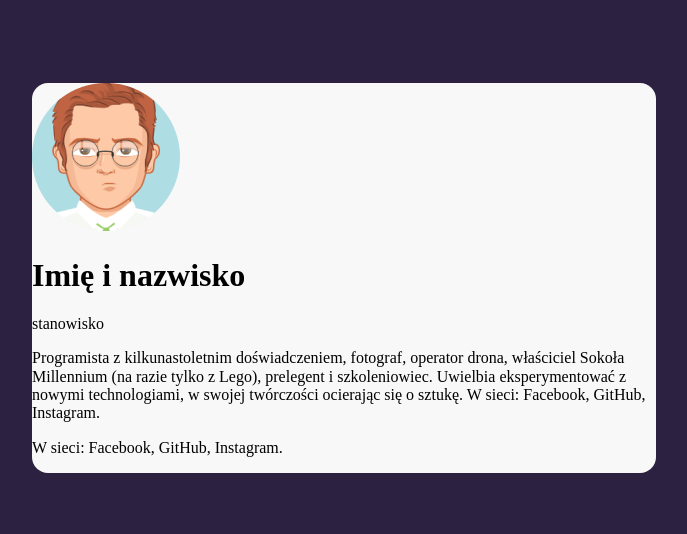
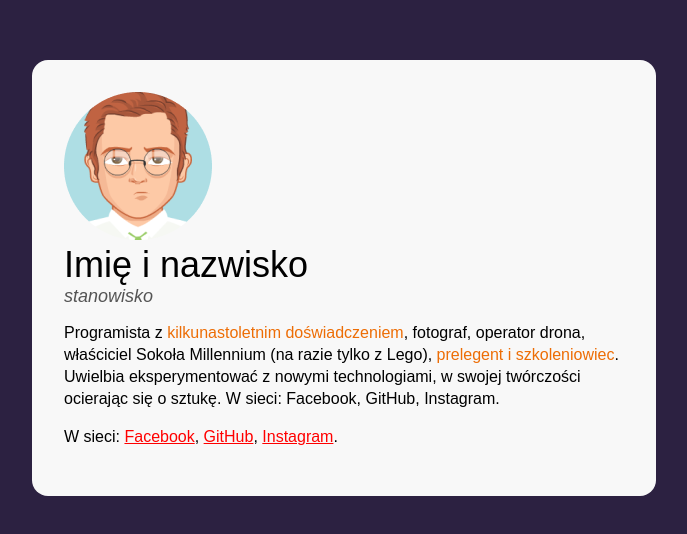
Before and after one commit to lukasz-tyborowski/business-card, a plain HTML site: page index.html in a window 1280 px wide. Shown: the part 122-656 px from the top of the page, without its empty margins (296-983 px from the left). Drawn offline with nearby package versions, Linux system fonts and the light colour scheme.

Commit message:
complete BEM

```diff
--- a/index.html
+++ b/index.html
@@ -9,20 +9,24 @@
   </head>
   <body>
     <main class="main">
-      <article>
-        <img src="avatar.png" alt="Zdjęcie Imię i nazwisko" />
-        <header>
-          <h1>Imię i nazwisko</h1>
-          <p>stanowisko</p>
+      <article class="person">
+        <img
+          class="person__picture"
+          src="avatar.png"
+          alt="Zdjęcie Imię i nazwisko"
+        />
+        <header class="person__info">
+          <h1 class="person__name">Imię i nazwisko</h1>
+          <p class="person__position">stanowisko</p>
         </header>
-        <p>
-          Programista z kilkunastoletnim doświadczeniem, fotograf, operator
-          drona, właściciel Sokoła Millennium (na razie tylko z Lego), prelegent
-          i szkoleniowiec. Uwielbia eksperymentować z nowymi technologiami, w
+        <p class="person__description">
+          Programista z <strong class="special">kilkunastoletnim doświadczeniem</strong>, fotograf, operator
+          drona, właściciel Sokoła Millennium (na razie tylko z Lego), <strong class="special">prelegent
+          i szkoleniowiec</strong>. Uwielbia eksperymentować z nowymi technologiami, w
           swojej twórczości ocierając się o sztukę. W sieci: Facebook, GitHub,
           Instagram.
         </p>
-        <p>W sieci: Facebook, GitHub, Instagram.</p>
+        <p class="person__description">W sieci: <a class="person__link" href="#">Facebook</a>, <a class="person__link" href="#">GitHub</a>, <a class="person__link" href="#">Instagram</a>.</p>
       </article>
     </main>
   </body>
--- a/style.css
+++ b/style.css
@@ -1,14 +1,57 @@
+html {
+  box-sizing: border-box;
+}
+
+*,
+*:before,
+*:after {
+  box-sizing: inherit;
+}
+
 body {
-    background: #2C2141;
+  background: #2c2141;
   display: flex;
   align-items: center;
   justify-content: center;
   min-height: 100vh;
+  font-family: Arial, Helvetica, sans-serif
 }
 
 .main {
-    background: #F8F8F8;
+  background: #f8f8f8;
   border-radius: 16px;
   width: 624px;
   margin: 16px;
+  padding: 32px;
 }
+
+.person {
+
+}
+
+.person__description {
+    font-size: 16px;
+    line-height: 22px;
+}
+
+.person__name {
+    font-size: 36px;
+    margin: 0;
+    font-weight: normal;
+}
+
+.person__position {
+    font-size: 18px;
+    color: #545454;
+    margin: 0;
+    font-style: italic;
+}
+
+.special {
+    color: #ED6D05;
+    font-weight: normal;
+}
+
+.person__link {
+    color: red;
+}
```
Lines whose indentation alone changed are shown as unchanged.
